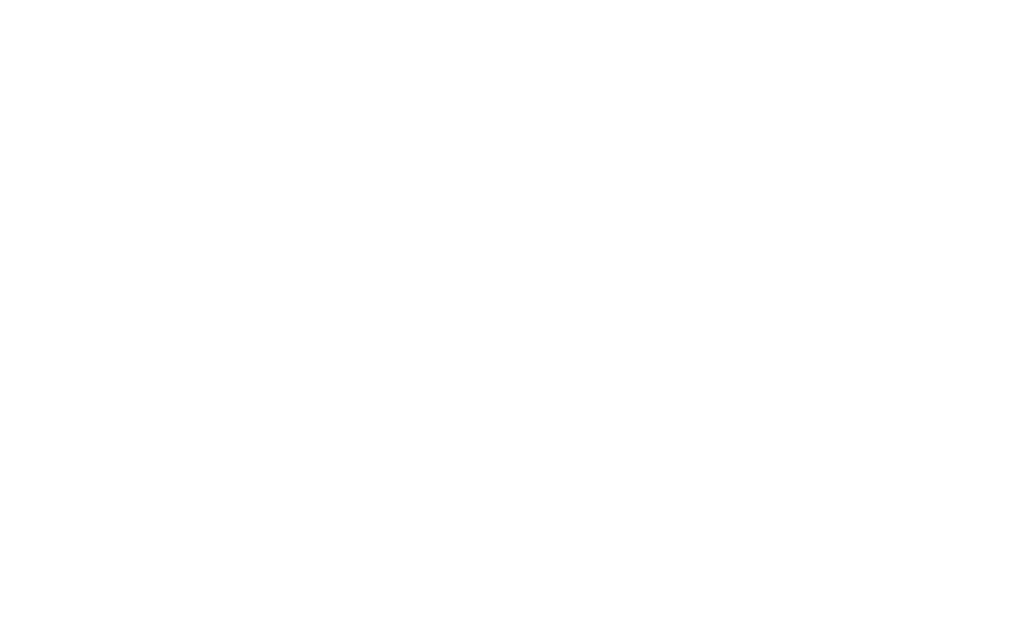
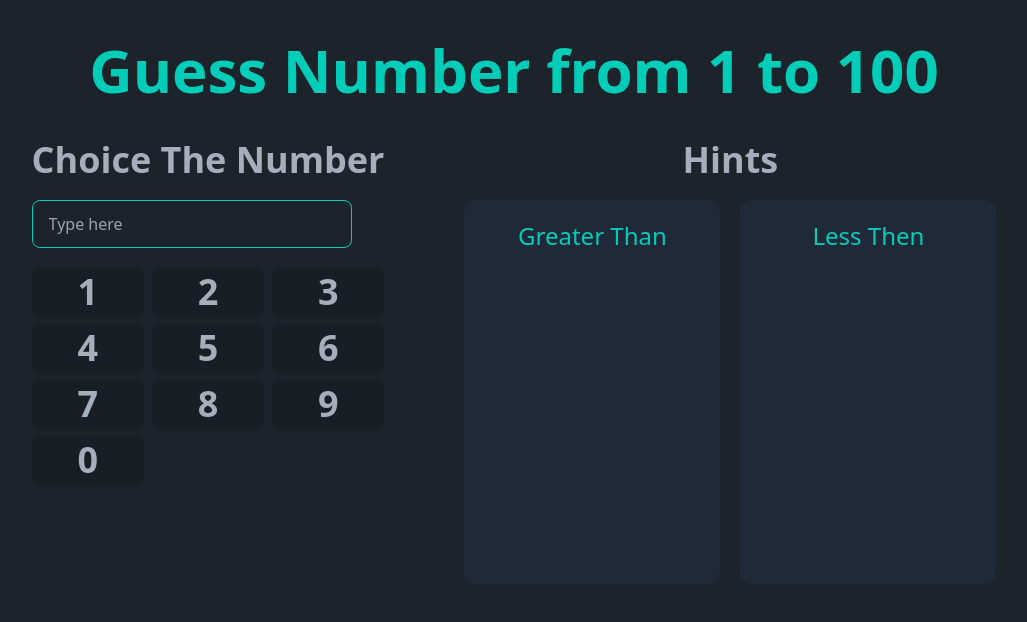
Before and after one commit to rubaiiyat/DOM-Number-Guessing-Game, a plain HTML site: page index.html in a window 1280 px wide. Shown: the whole page, without its empty margins (126-1153 px from the left). Drawn offline with nearby package versions, Linux system fonts and the light colour scheme.

Commit message:
Basic Design complete

```diff
--- a/index.html
+++ b/index.html
@@ -1,5 +1,5 @@
 <!DOCTYPE html>
-<html lang="en">
+<html data-theme="dark" lang="en">
   <head>
     <meta charset="UTF-8" />
     <meta name="viewport" content="width=device-width, initial-scale=1.0" />
@@ -12,6 +12,42 @@
     <script src="https://cdn.tailwindcss.com"></script>
   </head>
   <body>
+    <h1 class="text-center text-6xl mt-10 mb-10 text-accent font-bold">
+      Guess Number from 1 to 100
+    </h1>
+    <div class="flex justify-center gap-20">
+      <div class="">
+        <h1 class="text-4xl font-bold mb-5">Choice The Number</h1>
+        <input
+          type="text"
+          placeholder="Type here"
+          class="input input-bordered input-accent w-full max-w-xs"
+        />
+        <div class="grid grid-cols-3 gap-2 mt-5">
+          <button class="btn text-4xl font-bold">1</button>
+          <button class="btn text-4xl font-bold">2</button>
+          <button class="btn text-4xl font-bold">3</button>
+          <button class="btn text-4xl font-bold">4</button>
+          <button class="btn text-4xl font-bold">5</button>
+          <button class="btn text-4xl font-bold">6</button>
+          <button class="btn text-4xl font-bold">7</button>
+          <button class="btn text-4xl font-bold">8</button>
+          <button class="btn text-4xl font-bold">9</button>
+          <button class="btn text-4xl font-bold">0</button>
+        </div>
+      </div>
+      <div class="text-center">
+        <h1 class="text-4xl font-bold mb-5">Hints</h1>
+        <div class="grid grid-cols-2 gap-5">
+          <div class="bg-gray-800 w-64 h-96 rounded-xl p-5">
+            <h1 class="text-2xl text-accent">Greater Than</h1>
+          </div>
+          <div class="bg-gray-800 w-64 h-96 rounded-xl p-5">
+            <h1 class="text-2xl text-accent">Less Then</h1>
+          </div>
+        </div>
+      </div>
+    </div>
     <script src="script.js"></script>
   </body>
 </html>
--- a/tailwind.config.js
+++ b/tailwind.config.js
@@ -5,4 +5,7 @@ module.exports = {
     extend: {},
   },
   plugins: [],
+  daisyui: {
+    themes: ["light", "dark", "cupcake"],
+  },
 };
```
